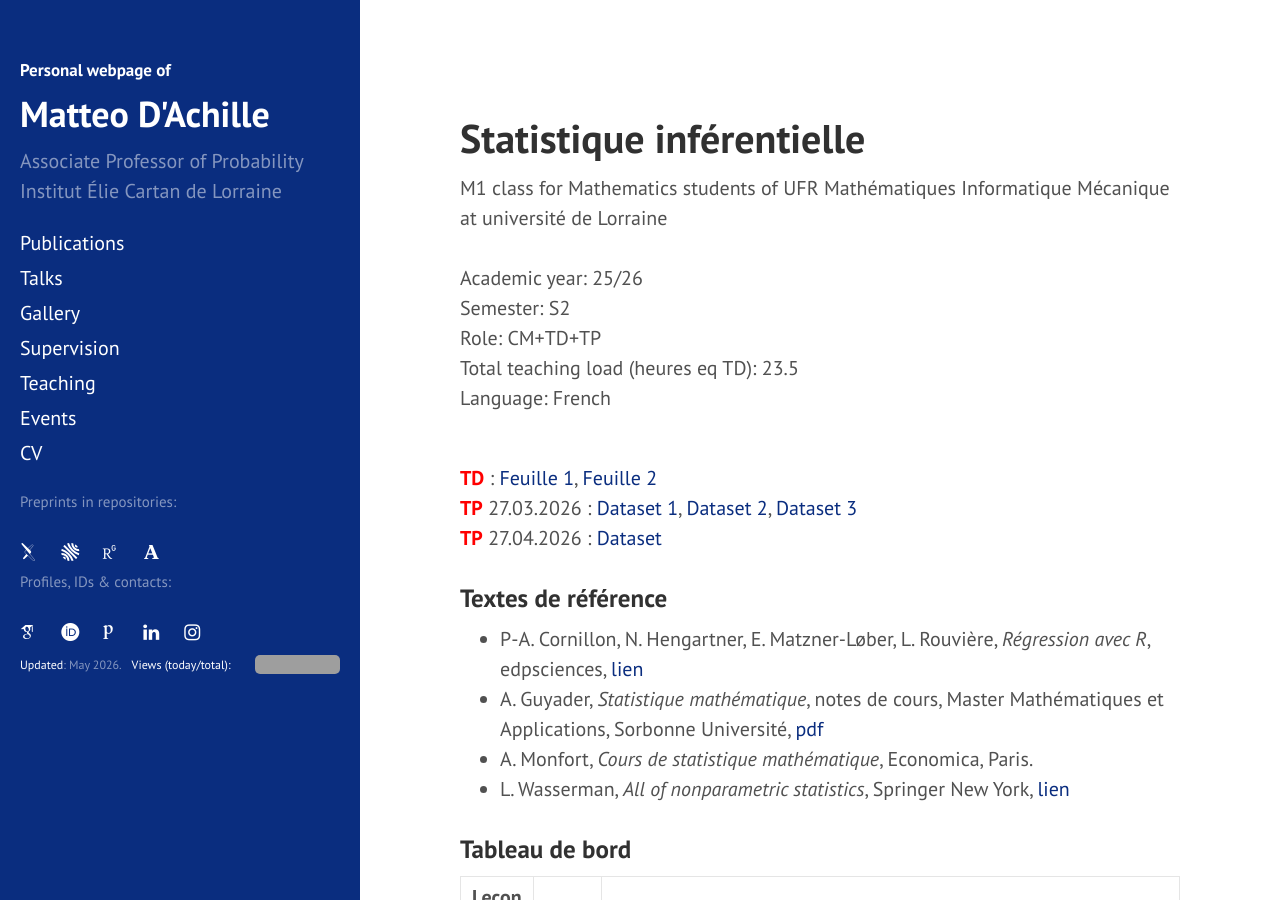
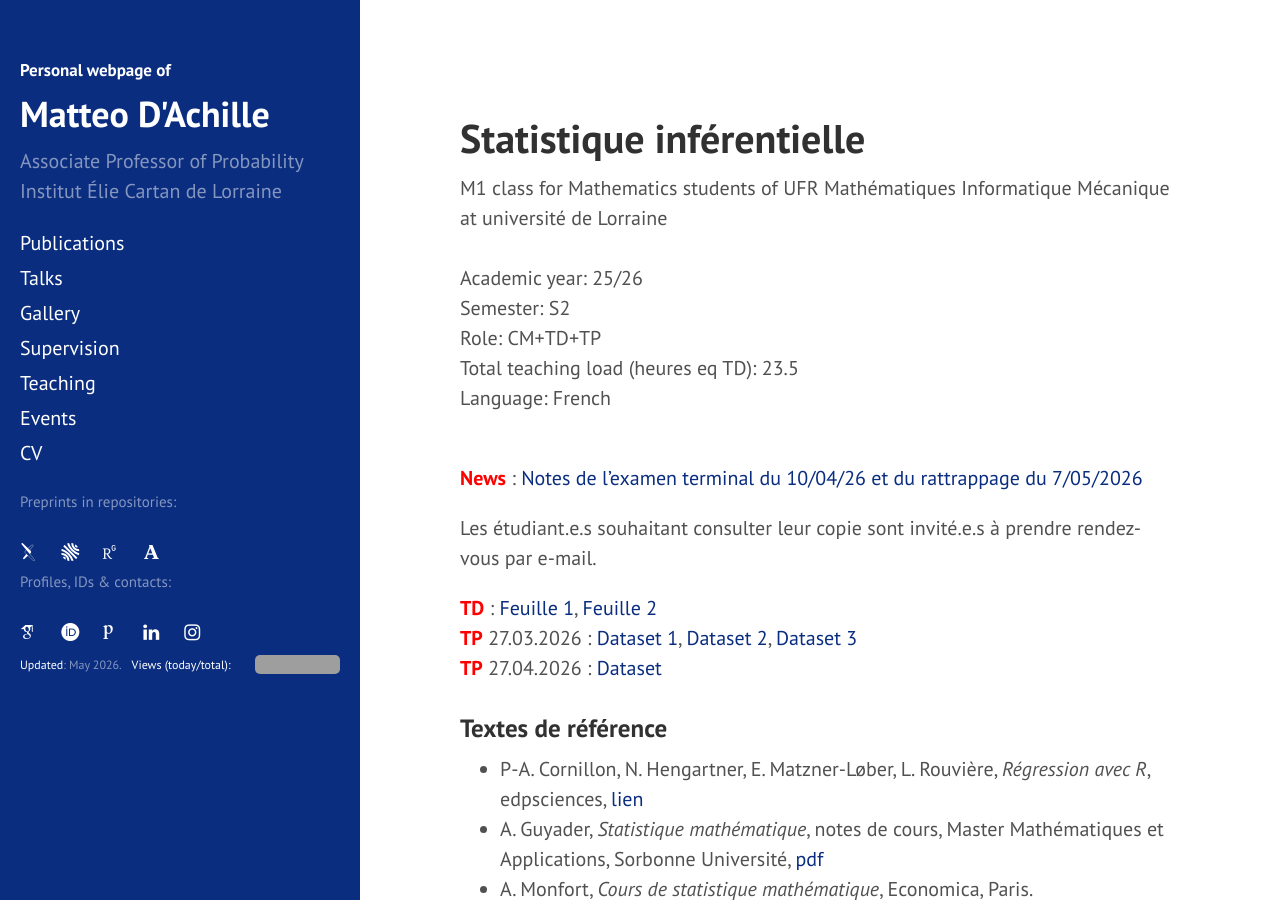
Before and after one commit to matteodachille/matteodachille.github.io, a Jekyll site: the page built from _courses/Infstat2026.md, in a window 1280 px wide and 900 px high. Built offline with Jekyll 4.4.1, drawn with Linux system fonts in a browser that asks for light colours; nearby versions of some CDN libraries; some web fonts are replaced; grey boxes are pictures that could not be loaded.

Commit message:
Added notes of Infstat26 class

```diff
--- a/_courses/Infstat2026.md
+++ b/_courses/Infstat2026.md
@@ -15,6 +15,13 @@ classnumber: 11
 ---
 
 <br/>
+
+<a style="color: red; font-weight: bold;">News</a> : [Notes de l'examen terminal du 10/04/26 et du rattrappage du 7/05/2026](/downloads/Notes-StatInf-M1Math25_26.pdf){:target="_blank"} <br/>
+
+
+Les étudiant.e.s souhaitant consulter leur copie sont invité.e.s à prendre rendez-vous par e-mail.
+
+
 
 <a style="color: red; font-weight: bold;">TD</a> : [Feuille 1](https://filesender.renater.fr/?s=download&token=32d916ae-8192-49f9-a3f4-d5f1dec077e8){:target="_blank"}, [Feuille 2](https://filesender.renater.fr/?s=download&token=3c4ad9fa-30e9-4fcc-b488-efc15ce5fb91){:target="_blank"}<br/>
 <a style="color: red; font-weight: bold;">TP</a> 27.03.2026 : [Dataset 1](https://filesender.renater.fr/?s=download&token=f126f722-af61-47da-a09c-ae0958db0169){:target="_blank"}, [Dataset 2](https://filesender.renater.fr/?s=download&token=2cde527d-e5cc-4360-8acc-819946a087a1){:target="_blank"}, [Dataset 3](https://filesender.renater.fr/?s=download&token=336969c9-5aa9-477a-b09d-9c141ac88f57){:target="_blank"}<br/>
```
Also changed, not shown: 1 other file.
